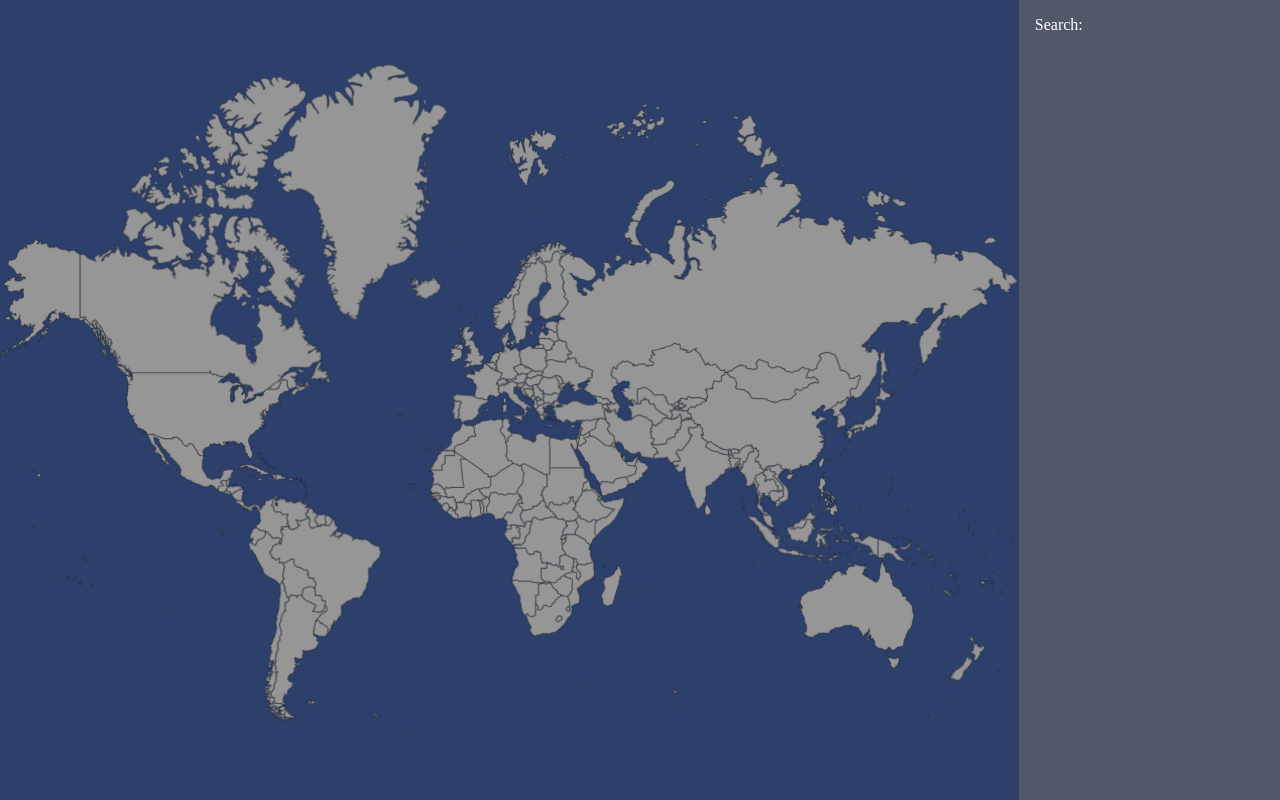
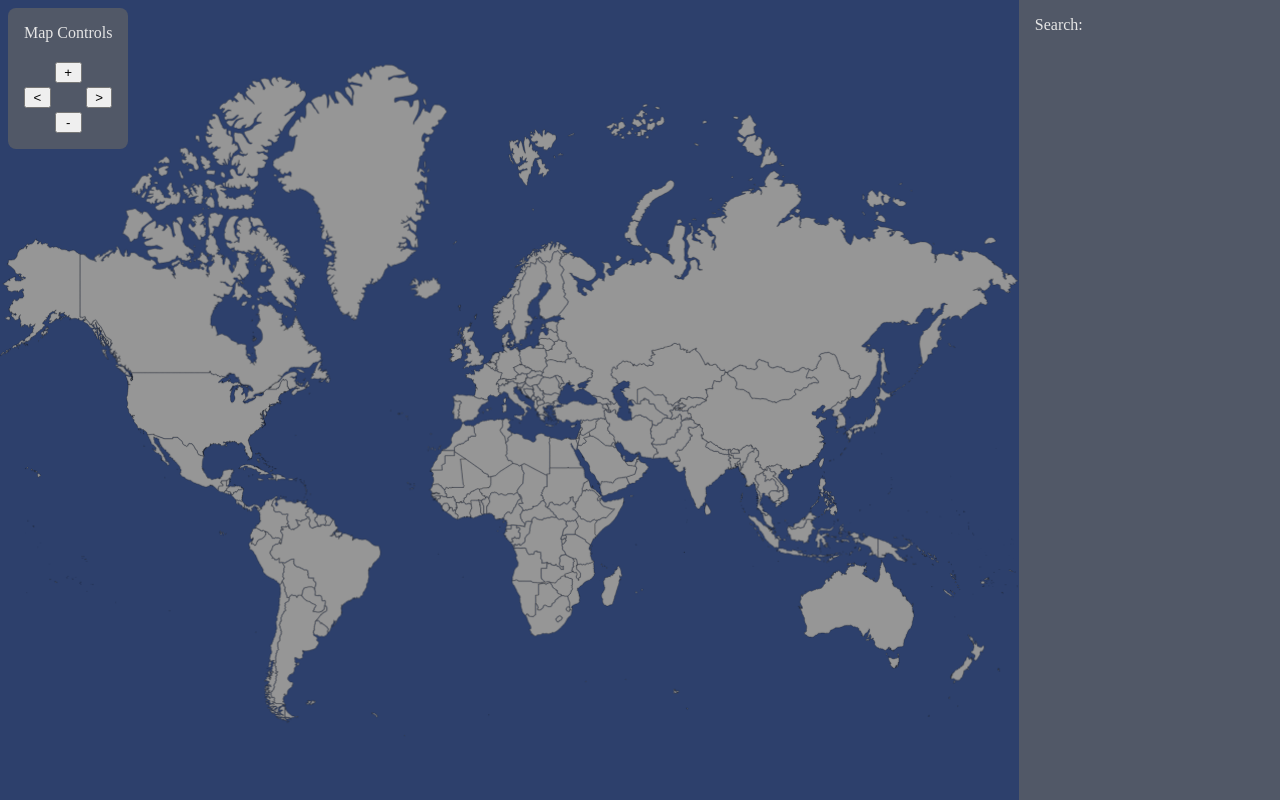
Before and after one commit to ShawnO86/Interactive_Map, a Vue app in the folder Interactive_World_Map/: page / in a window 1280 px wide. Built offline with nearby package versions, Linux system fonts and the light colour scheme.

Commit message:
Adds map controls

```diff
--- a/Interactive_World_Map/src/assets/main.css
+++ b/Interactive_World_Map/src/assets/main.css
@@ -10,7 +10,7 @@
   --color-border: rgba(0, 0, 0, 0.33);
   --color-border-highlight: rgba(0, 0, 0, 0.66);
 
-  --color-text: rgb(255, 255, 255);
+  --color-text: rgb(230, 230, 230);
 }
 
 *,
@@ -41,6 +41,7 @@ a {
   font-size: 1rem;
   cursor: pointer;
   text-decoration: none;
+  border-radius: 0.5rem;
 }
 
 #app {
@@ -67,13 +68,14 @@ path {
   cursor: pointer;
   transition: fill 0.3s ease, stroke 0.3s ease;
   animation: fadeIn 0.2s ease-in forwards;
+  stroke-width: 0.75;
 }
 
 path:hover,
 .selected {
   fill: var(--color-map-highlight);
   stroke: var(--color-border-highlight);
-  stroke-width: 1.25;
+  stroke-width: 0.75;
 }
 
 .invis {
--- a/Interactive_World_Map/src/components/Map.vue
+++ b/Interactive_World_Map/src/components/Map.vue
@@ -2,6 +2,8 @@
 import { onMounted, reactive, ref, shallowRef } from 'vue';
 import { gsap } from 'gsap/gsap-core';
 
+
+//next add manual zoom and pan using viewBox and +- <> buttons
 
 const emit = defineEmits(['countrySvgId', 'zoomedOut']);
 const defaultViewBox = {
@@ -18,10 +20,9 @@ const tooltip = reactive({
 const mapImage = shallowRef('');
 
 let zoomed = ref(false);
-let mapElement = ref('');
 
 async function loadMap() {
-    //import svg as raw string to use in v-html tag
+    //import svg as component
     let map = await import('../assets/svgs/map-image.svg?component');
     mapImage.value = map.default;
 };
@@ -47,31 +48,29 @@ function displayTip(event) {
             if (top < 10) {
                 top = 10;
             }
-            tooltip.top = top
-            tooltip.left = left - ttWidth
+            tooltip.top = top;
+            tooltip.left = left - ttWidth;
         }
     } else {
         tooltip.text = '';
     }
 };
 
-//emit the countrySvgId to App.vue to use with router to send to SelectionOutput.vue (/country/id)
 function handleSvgClick(event) {
     const element = event.target;
     //console.log(element)
     if (element.tagName == 'path') {
         const elId = element.getAttribute('id');
         const newVb = element.getBBox();
-        removeSelection(element)
-        element.classList.add('selected')
-        console.log("before:", newVb.width)
+        toggleSelection(element);
+        element.classList.add('selected');
+        //adds 80px to zoomed country final viewBox width
         if (newVb.width < 500) {
             newVb.width += 80
             newVb.x -= 40
         }
-        console.log("after:", newVb.width)
         if (newVb.width < defaultViewBox.width) {
-            const vbString = `${newVb.x} ${newVb.y} ${newVb.width} ${newVb.height}`
+            const vbString = `${newVb.x} ${newVb.y} ${newVb.width} ${newVb.height}`;
             let moveTween = gsap.to('.world-map', { delay: 0.2, duration: 0.2, attr: { viewBox: vbString }, ease: "power1.in" });
             moveTween.play();
         }
@@ -80,43 +79,50 @@ function handleSvgClick(event) {
     }
 };
 
-function zoomOut() {
-    removeSelection()
-    const vbString = `${defaultViewBox.x} ${defaultViewBox.y} ${defaultViewBox.width} ${defaultViewBox.height}`
+function zoomOutFully() {
+    toggleSelection()
+    const vbString = `${defaultViewBox.x} ${defaultViewBox.y} ${defaultViewBox.width} ${defaultViewBox.height}`;
     let tween = gsap.to('.world-map', { duration: 0.2, attr: { viewBox: vbString }, ease: "power1.in" });
     tween.play();
     zoomed.value = false;
 }
 
-function removeSelection(elem = '') {
-    const mapElement = document.querySelector('.world-map')
-    mapElement.childNodes.forEach(node => {
-        node.classList.remove('selected')
-        if (elem) {
-            if (node != elem) {
-                node.classList.add('invis')
-            }
+function toggleSelection(elem = '') {
+    const mapElementPaths = document.querySelector('.world-map').childNodes;
+    mapElementPaths.forEach(node => {
+        node.classList.remove('selected');
+        if (elem && node != elem) {
+            node.classList.add('invis');
         } else {
             setTimeout(() => {
-                node.classList.remove('invis')
-            }, 200)
+                node.classList.remove('invis');
+            }, 200);
         }
     });
 }
 
 onMounted(() => {
     loadMap();
-})
+});
 
 </script>
 
 <template>
     <!-- Handles display of Map SVG - defines click events and mousemove/hover events for tooltip reaction -->
-    <RouterLink to="/" v-if="zoomed" @click="zoomOut" class="link-btn">World Map</RouterLink>
+    <RouterLink to="/" v-if="zoomed" @click="zoomOutFully" class="link-btn">World Map</RouterLink>
+
+    <div class="map-controls-container" v-else>
+        <p id="map-controls-head">Map Controls</p>
+        <button class="map-control" id="zoom-in">+</button>
+        <button class="map-control" id="zoom-out">-</button>
+        <button class="map-control" id="pan-left"><</button>
+        <button class="map-control" id="pan-right">></button>
+    </div>
 
     <div class="map-image" @click="handleSvgClick" @mousemove="displayTip" v-if="mapImage">
         <mapImage></mapImage>
     </div>
+
     <div v-else>
         <p>Loading World Map Image...</p>
     </div>
@@ -127,6 +133,45 @@ onMounted(() => {
 </template>
 
 <style scoped>
+.map-controls-container {
+    position: absolute;
+    z-index: 5;
+    top: 0.5rem;
+    left: 0.5rem;
+    display: grid;
+    gap: 0.25rem;
+    grid-template-areas:
+        "head head head"
+        ". z-in ."
+        "p-left . p-right"
+        ". z-out .";
+    background-color: var(--color-sidebar-bg);
+    color: var(--color-text);
+    padding: 1rem;
+    border-radius: 0.5rem;
+}
+
+#map-controls-head {
+    grid-area: head;
+    padding-bottom: 1rem;
+}
+
+#zoom-in {
+    grid-area: z-in;
+}
+
+#zoom-out {
+    grid-area: z-out;
+}
+
+#pan-left {
+    grid-area: p-left;
+}
+
+#pan-right {
+    grid-area: p-right;
+}
+
 .tooltip {
     position: absolute;
     z-index: 5;
```
